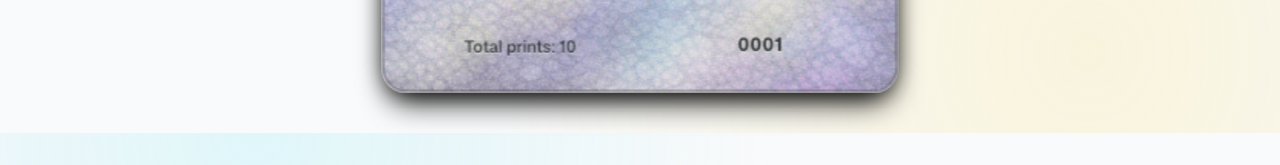
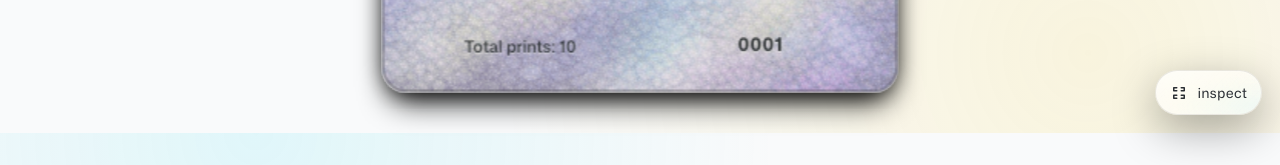
Before and after one commit to GrantBirki/stickers, a Svelte app: page / in a window 1280 px wide. Both pictures are taken after a click on the button 278 px from the left and 493 px from the top of the page. Shown: the part 667-832 px from the top of the page. Built offline with nearby package versions, Linux system fonts and the light colour scheme.

Commit message:
feat: implement inspect button functionality and active sticker tracking

```diff
--- a/src/lib/components/Card.svelte
+++ b/src/lib/components/Card.svelte
@@ -1,7 +1,8 @@
 <script>
   import { spring } from "svelte/motion";
-  import { onMount } from "svelte";
+  import { onDestroy, onMount } from "svelte";
   import { activeCard } from "../stores/activeCard.js";
+  import { activeStickerId } from "../stores/activeStickerId.js";
   import { orientation, resetBaseOrientation } from "../stores/orientation.js";
   import { clamp, round, adjust } from "../helpers/Math.js";
 
@@ -229,8 +230,12 @@
     }
   };
 
-  const deactivate = (_e) => {
+  const deactivate = (e) => {
     if (expanded) return;
+    // Clicking the homepage "inspect" button should not collapse the active card
+    // before the navigation click can fire.
+    const nextFocus = e?.relatedTarget;
+    if (nextFocus?.closest?.('[data-inspect-button="true"]')) return;
     interactEnd();
     $activeCard = undefined;
   };
@@ -298,11 +303,23 @@
     if ($activeCard && $activeCard === thisCard) {
       popover();
       active = true;
+      activeStickerId.set(id);
     } else {
       retreat();
       active = false;
+      // Only clear when no card is active at all.
+      if (!$activeCard) activeStickerId.set(undefined);
     }
   }
+
+  onDestroy(() => {
+    // If we navigate away while a card is active, clear stores so we don't
+    // keep a stale DOM ref / stale "active sticker" selection around.
+    if ($activeCard === thisCard) {
+      $activeCard = undefined;
+      activeStickerId.set(undefined);
+    }
+  });
 
 
   let foilStyles = ``;
--- /dev/null
+++ b/src/lib/stores/activeStickerId.js
@@ -0,0 +1,5 @@
+import { writable } from "svelte/store";
+
+// The id of the currently "expanded/active" card, if any.
+// Used for UI affordances like the homepage "inspect" button.
+export const activeStickerId = writable(undefined);
--- a/src/pages/Home.svelte
+++ b/src/pages/Home.svelte
@@ -3,10 +3,30 @@
 
   import CardList from "../Cards.svelte";
   import Card from "../lib/components/Card.svelte";
+  import { activeStickerId } from "../lib/stores/activeStickerId.js";
 
   let isLoading = true;
   let stickers = [];
+  let stickerSlugsById = {};
   let siteConfig = { display_next_card_as_hidden: false };
+
+  const baseSlugFromStickerId = (id) =>
+    (id ?? "").toString().replace(/^stickers-/, "").replace(/-\d+$/, "");
+  const fullSlugFromStickerId = (id) => (id ?? "").toString().replace(/^stickers-/, "");
+
+  const buildSlugMap = (list) => {
+    const used = Object.create(null);
+    const map = {};
+    for (const item of list || []) {
+      const base = baseSlugFromStickerId(item?.id);
+      const full = fullSlugFromStickerId(item?.id);
+      const slug = !base ? full : used[base] ? full : base;
+      if (!slug || !item?.id) continue;
+      used[slug] = true;
+      map[item.id] = slug;
+    }
+    return map;
+  };
 
   const getStickers = async () => {
     try {
@@ -32,7 +52,9 @@
     isLoading = true;
     const [nextStickers, nextConfig] = await Promise.all([getStickers(), getSiteConfig()]);
     siteConfig = nextConfig || { display_next_card_as_hidden: false };
-    stickers = nextStickers || [];
+    const baseStickers = nextStickers || [];
+    stickerSlugsById = buildSlugMap(baseStickers);
+    stickers = baseStickers;
 
     if (siteConfig.display_next_card_as_hidden) {
       stickers = [
@@ -43,6 +65,7 @@
           set: "stickers",
           rarity: "holographic",
           card_front_img: "/img/mystery.png",
+          card_back_img: "/img/card_front_texture_gray.png",
           hidden: true,
           variant: "mystery"
         }
@@ -52,6 +75,18 @@
   };
 
   onMount(loadStickers);
+
+  $: activeSlug = stickerSlugsById[$activeStickerId];
+  $: inspectHref = activeSlug ? `/stickers/${activeSlug}` : "";
+
+  const onInspectClick = (e) => {
+    if (!inspectHref) return;
+    // Let users open in a new tab/window with modifier keys.
+    if (e.metaKey || e.ctrlKey || e.shiftKey || e.altKey || e.button !== 0) return;
+    e.preventDefault();
+    window.history.pushState({}, "", inspectHref);
+    window.dispatchEvent(new PopStateEvent("popstate"));
+  };
 </script>
 
 <section class="home">
@@ -90,6 +125,34 @@
       {/each}
     {/if}
   </CardList>
+
+  {#if activeSlug}
+    <a
+      class="inspect-fab"
+      href={inspectHref}
+      on:click={onInspectClick}
+      data-inspect-button="true"
+      aria-label="Open inspect view"
+    >
+      <svg
+        class="inspect-fab__icon"
+        xmlns="http://www.w3.org/2000/svg"
+        viewBox="0 0 24 24"
+        fill="none"
+        stroke="currentColor"
+        stroke-width="2"
+        stroke-linecap="round"
+        stroke-linejoin="round"
+        aria-hidden="true"
+      >
+        <path d="M9 9h-4V5h4" />
+        <path d="M15 9h4V5h-4" />
+        <path d="M9 15h-4v4h4" />
+        <path d="M15 15h4v4h-4" />
+      </svg>
+      <span class="inspect-fab__label">inspect</span>
+    </a>
+  {/if}
 </section>
 
 <style>
@@ -122,4 +185,103 @@
     background: hsla(215, 28%, 17%, 1);
     border-color: hsla(215, 20%, 55%, 0.35);
   }
+
+  /* "Liquid glass" floating action button shown when a homepage card is expanded. */
+  .inspect-fab {
+    position: fixed;
+    right: calc(18px + env(safe-area-inset-right, 0px));
+    bottom: calc(18px + env(safe-area-inset-bottom, 0px));
+    z-index: 9999;
+
+    display: inline-flex;
+    align-items: center;
+    gap: 10px;
+
+    border: 1px solid color-mix(in srgb, var(--border) 65%, transparent);
+    border-radius: 999px;
+    padding: 12px 14px;
+
+    background: linear-gradient(135deg, var(--surface), var(--surface-2));
+    box-shadow:
+      0 14px 44px rgba(0, 0, 0, 0.35),
+      inset 0 1px 0 rgba(255, 255, 255, 0.18);
+
+    color: var(--text);
+    text-decoration: none;
+    user-select: none;
+    cursor: pointer;
+
+    -webkit-backdrop-filter: blur(16px) saturate(170%);
+    backdrop-filter: blur(16px) saturate(170%);
+
+    transition:
+      transform 160ms ease,
+      box-shadow 160ms ease,
+      border-color 160ms ease;
+  }
+
+  .inspect-fab::before {
+    content: "";
+    position: absolute;
+    inset: 0;
+    border-radius: inherit;
+    pointer-events: none;
+    background: radial-gradient(
+        120% 120% at 20% 10%,
+        rgba(255, 255, 255, 0.28),
+        transparent 55%
+      ),
+      radial-gradient(120% 120% at 90% 80%, rgba(80, 220, 255, 0.18), transparent 60%);
+    opacity: 0.9;
+    mix-blend-mode: screen;
+  }
+
+  .inspect-fab:visited {
+    color: var(--text);
+  }
+
+  .inspect-fab:hover {
+    transform: translateY(-2px);
+    border-color: color-mix(in srgb, var(--primary) 35%, var(--border));
+    box-shadow:
+      0 18px 56px rgba(0, 0, 0, 0.42),
+      inset 0 1px 0 rgba(255, 255, 255, 0.22);
+    color: var(--text);
+  }
+
+  .inspect-fab:active {
+    transform: translateY(0);
+  }
+
+  .inspect-fab:focus-visible {
+    outline: 3px solid color-mix(in srgb, var(--primary) 60%, transparent);
+    outline-offset: 3px;
+  }
+
+  .inspect-fab__icon {
+    width: 18px;
+    height: 18px;
+    opacity: 0.92;
+  }
+
+  .inspect-fab__label {
+    position: relative;
+    font-size: 0.86rem;
+    letter-spacing: 0.02em;
+    text-transform: lowercase;
+    color: color-mix(in srgb, var(--text) 92%, rgba(0, 0, 0, 0));
+  }
+
+  @media (prefers-reduced-motion: reduce) {
+    .inspect-fab {
+      transition: none;
+    }
+  }
+
+  @supports not (backdrop-filter: blur(1px)) {
+    .inspect-fab {
+      /* Fallback: slightly more opaque without blur support. */
+      background: color-mix(in srgb, var(--surface) 92%, transparent);
+    }
+  }
 </style>
```
